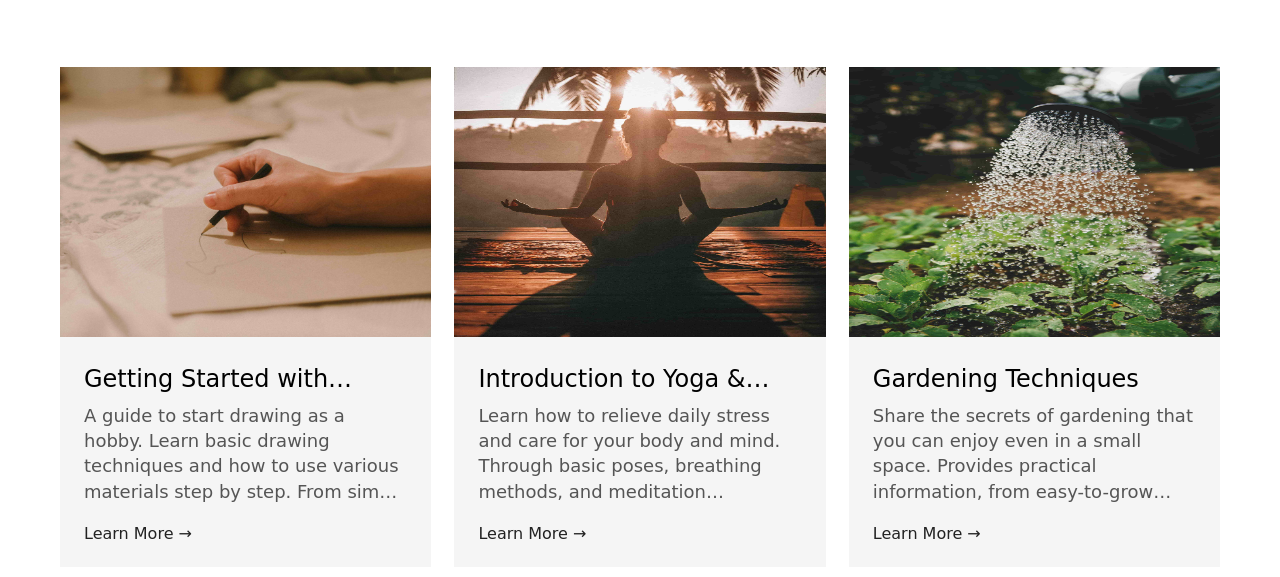
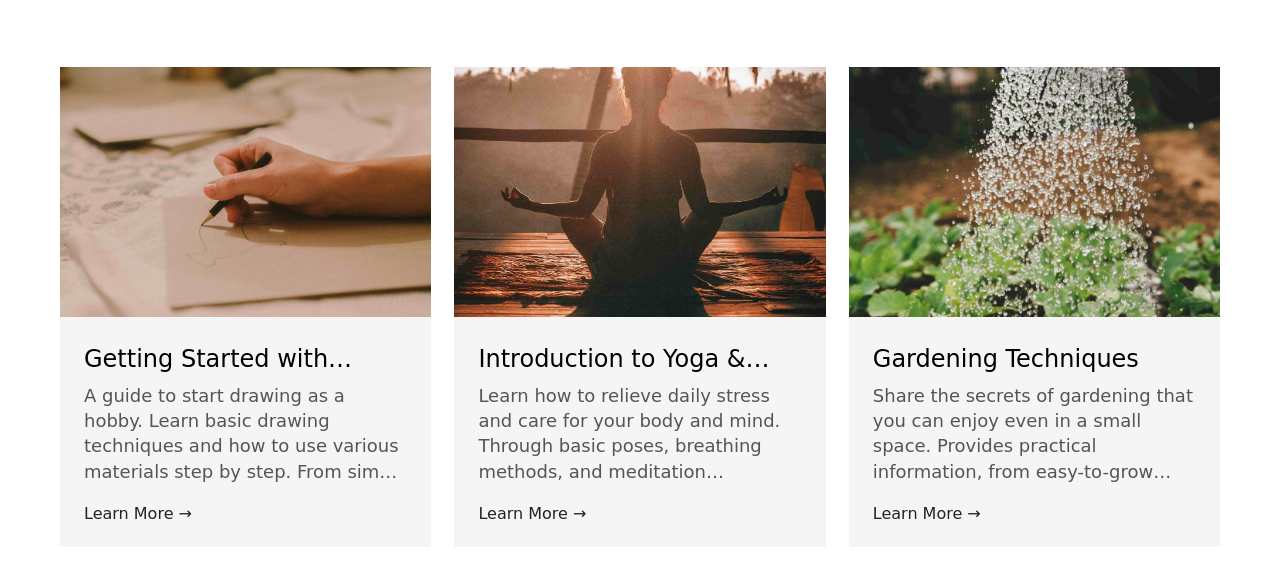
Before and after one commit to nuna2025/FrontMitFigma, a plain HTML site: page cardSection/cardType.html in a window 1280 px wide. Shown: the part 259-836 px from the top of the page. Drawn offline with Linux system fonts and the light colour scheme; a web font is replaced by a local one.

Commit message:
Adjust the size of an image

```diff
--- a/cardSection/cardType.html
+++ b/cardSection/cardType.html
@@ -63,6 +63,12 @@
             width: 32%;
             background: #f5f5f5;
         }
+
+        .card img {
+            height: 250px;
+            object-fit: cover;
+        }
+
         .card__body {
             padding: 24px;
         }
```
